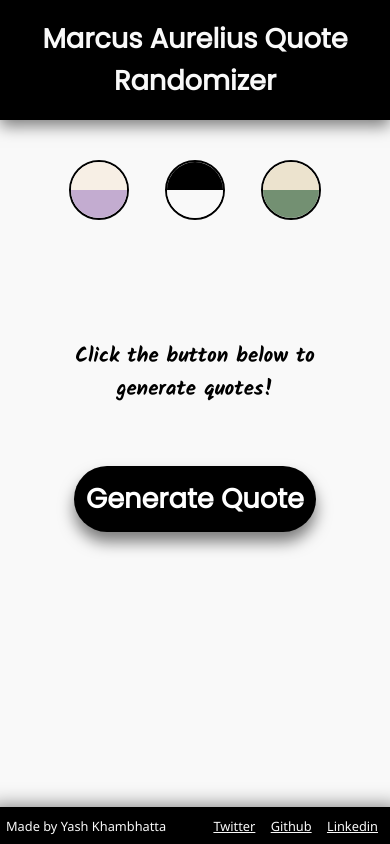
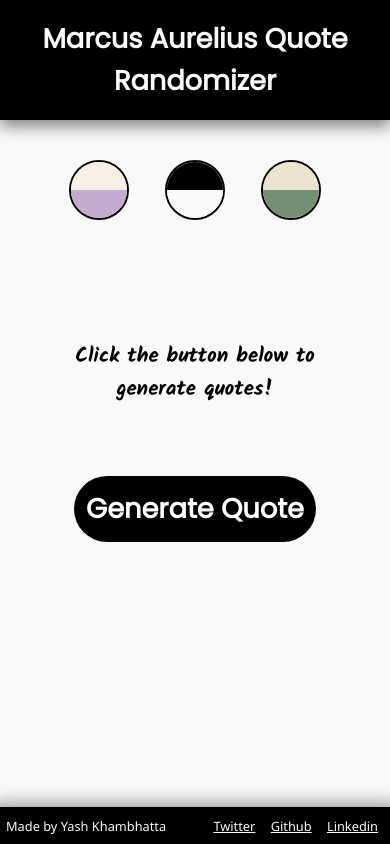
Before and after one commit to Yash456k/Quotes-by-Marcus-Aurelius, a plain HTML site: page index.html in a window 390 px wide. In both pictures the pointer is over the button "Generate Quote". Drawn offline with nearby package versions, Linux system fonts and the light colour scheme; a web font is replaced by a local one.

Commit message:
Update style.css

```diff
--- a/style.css
+++ b/style.css
@@ -159,6 +159,9 @@ body {
 
 
 }
+.quote-button:hover{
+
+}
 
 .quote-button:active{
 
@@ -222,8 +225,8 @@ footer * {
       font-size: 1.7rem;
     }
 
+    .quote-button:hover,
     .quote-button:active{
-
     margin-top: 30px ;
     margin-bottom: 90px;
     box-shadow: none;
```
